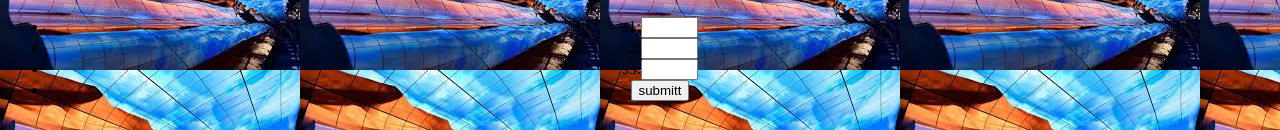
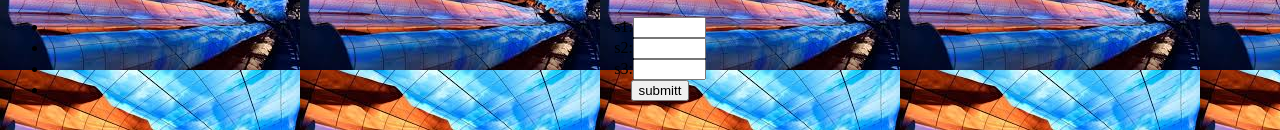
Before and after one commit to njuhi/tri, a plain HTML site: page triangle.html in a window 1280 px wide. Shown: the part 266-396 px from the top of the page. Drawn offline with Linux system fonts and the light colour scheme.

Commit message:
save new changes

```diff
--- a/triangle.html
+++ b/triangle.html
@@ -20,11 +20,11 @@
     <img src="image/images (2).jpeg" alt="">
 <ul>
 
- <li>s1:<input type="text" size="4" id="s1"/></li>
+ <li>s1:<input type="text" size="6" id="s1"/></li>
 
- <li>s2:<input type="text" size="4" id="s2"/></li>
+ <li>s2:<input type="text" size="6" id="s2"/></li>
 
- <li>s3:<input type="text" size="4"  id ="s3"/></li>
+ <li>s3:<input type="text" size="6"  id ="s3"/></li>
 
  <li><button type="button" onclick="triangle()">submitt</button></li>
 
```
